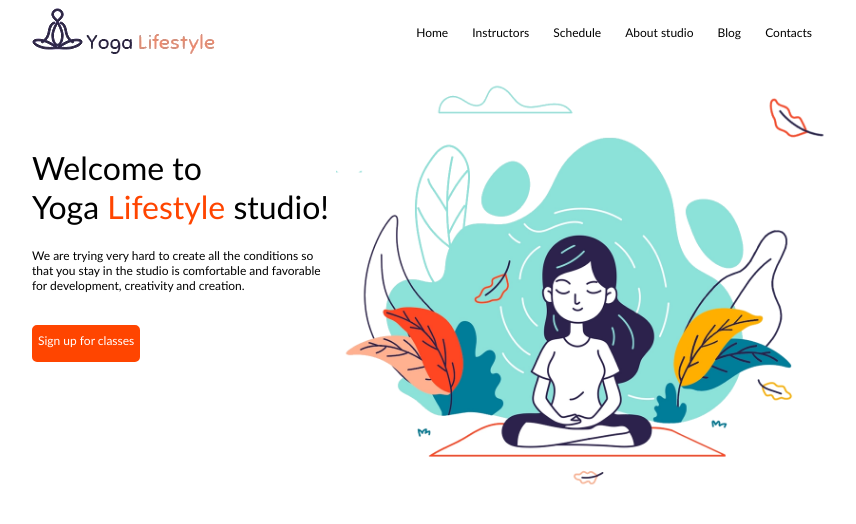
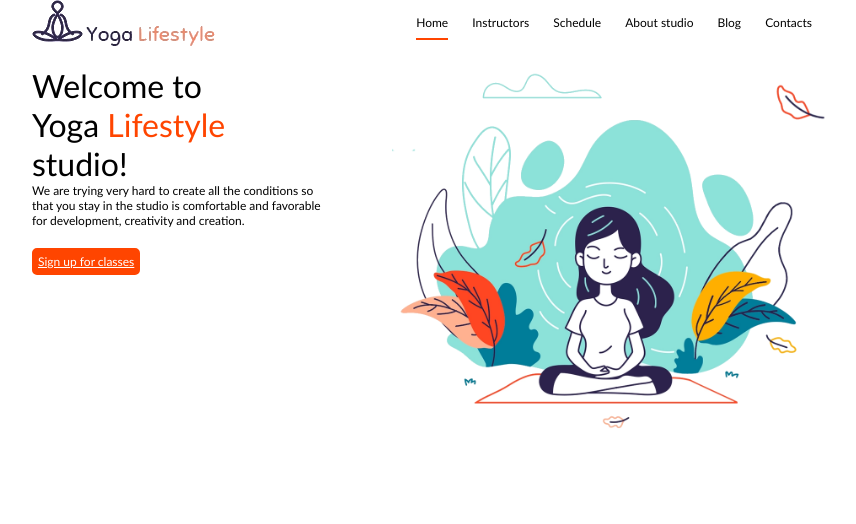
Before and after one commit to ArturasKi/5-yoga, a website: page index.html in a window 1280 px wide. Shown: the whole page, without its empty margins (208-1064 px from the left). Drawn offline with Linux system fonts and the light colour scheme.

Commit message:
<div> stiliu sukelimas i css

```diff
--- a/index.html
+++ b/index.html
@@ -22,15 +22,12 @@
         </nav>
     </header>
     <main>
-        <div style="float: left; margin-top: 50px;">
-            <h1 style="font-weight: 400;">
-            Welcome to<br>
-            Yoga <div style="display: inline-block; color: orangered;">Lifestyle</div> studio!
-            </h1>
-            <p style="width: 300px; font-size: 12px;">We are trying very hard to create all the conditions so that you stay in the studio is comfortable and favorable for development, creativity and creation.</p>
-            <a href="#" style="float: left; margin-top: 20px; font-size: 12px; border: 6px solid orangered; border-radius: 5px; background-color: orangered; color: white;">Sign up for classes</a>
+        <div>
+            <h1>Welcome to<br>Yoga <div>Lifestyle</div> studio!</h1>
+            <p>We are trying very hard to create all the conditions so that you stay in the studio is comfortable and favorable for development, creativity and creation.</p>
+            <a href="#">Sign up for classes</a>
         </div>
-        <img style="width: 62%; height: 60%; float: right;" src="./main-logo.png"
+        <img src="./main-logo.png"
     </main>
 </body>
 
--- a/main.css
+++ b/main.css
@@ -1,25 +1,33 @@
+body,
+body * {
+    margin: 0;
+    padding: 0;
+    vertical-align: top;
+    box-sizing: border-box;
+}
+
 body {
     font-family: 'Gill Sans', 'Gill Sans MT', Calibri, 'Trebuchet MS', sans-serif;
 }
 
-header,
-main {
+body > header,
+body > main {
     display: inline-block;
     width: 800px;
     margin-left: calc(50% - 400px);
     }
 
-img {
+header > img {
     float: left;
     height: 46px;
 }
 
-nav{
+header > nav{
     margin-top: 13px;
     float: right;
 }
 
-a {
+nav > a {
     display: inline-block;
     margin-right: 20px;
     padding-bottom: 5px;
@@ -30,10 +38,50 @@ a {
 
 }
 
-a:hover {
+nav > a:hover {
     border-bottom: 2px solid red;
 }
 
-main {
+nav > a:first-child {
+    border-bottom: 2px solid orangered;
+}
+
+body > main {
     margin-top: 20px;
 }
+
+main > div {
+    width: 45%;
+    float: left;
+    padding-right: 10%;
+}
+
+div > h1 {
+    font-weight: 400;
+}
+
+div > p {
+    width: 300px;
+    font-size: 12px;
+}
+
+div > a {
+    background-color: orangered;
+    float: left;
+    margin-top: 20px;
+    font-size: 12px;
+    border: 6px solid orangered;
+    border-radius: 5px;
+    background-color: orangered;
+    color: white;
+}
+
+main > img {
+    width: 55%;
+    float: right;
+}
+
+h1 > div {
+    display: inline-block;
+    color: orangered;
+}
```
